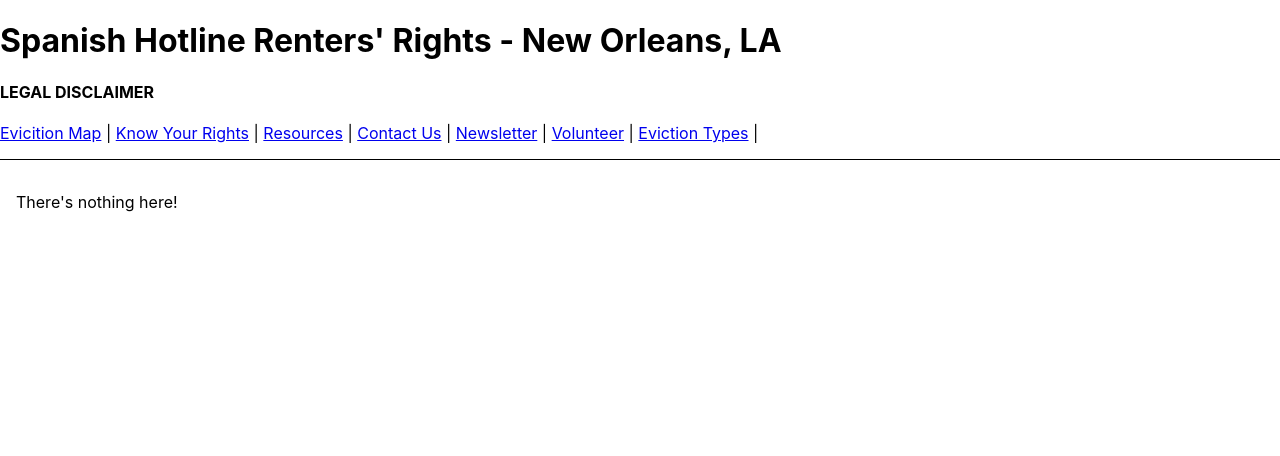
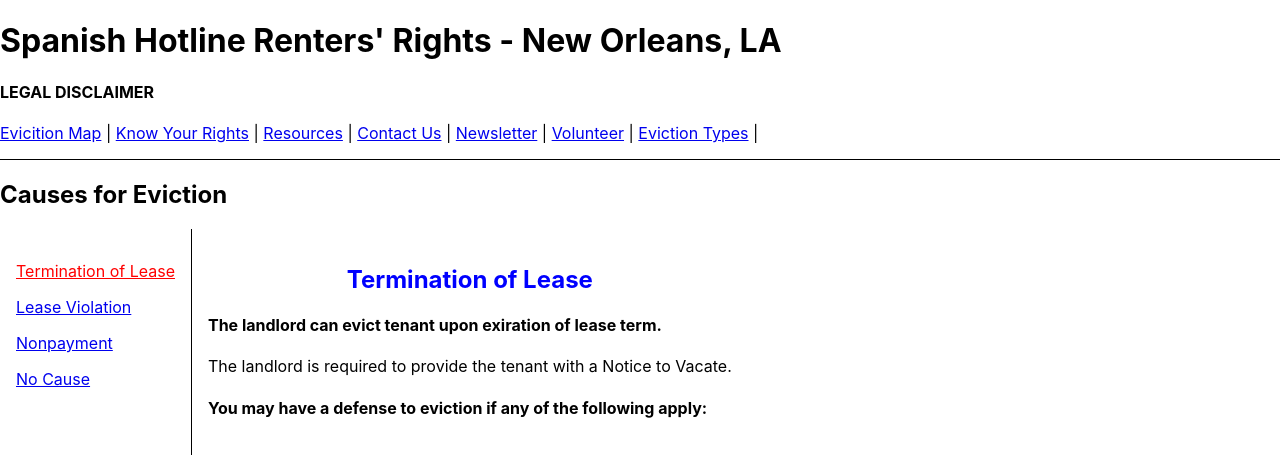
Before and after one commit to jaekerrclayton/renters-rights-front-end, a React (Create React App) app: page /eviction-types/1 in a window 1280 px wide. Shown: the top 456 px of the page. Built offline with nearby package versions, Linux system fonts and the light colour scheme.

Commit message:
most of types routes showing up

```diff
--- a/src/EvictionTypeData.js
+++ b/src/EvictionTypeData.js
@@ -1,37 +1,50 @@
 
 let evictionTypes = [
-    {cause: "termination of lease",
-    "Description":"The landlord can evict tenant upon exiration of lease term.",
-    "Landlord Needs": "The landlord is required to provide the tenant with a Notice to Vacate.",
-    "Renter Rights":{
-        "Inadequate Notice to Vacate" : "The Notice to Vacate must allow at least five days for the tenant to vacate the property. If a Rule for Possesion is filed before the sixth day after delivery of the Notice to Vacate, the tenant may be able to delay the eviction based on the inadequate notice.",
-        "Landlord Accepts Rent After Notice to Vacate" : "If your landlord accepts rent after delivery of the Notice to Vacate and before the judgement of eviction, you may have a defense to eviction--and you may have a reconducted month-to-month lease. If you are in this situation, you may attend the eviction trial and let the judge know that your landlord accepted rent. The landlord still has the right to deliver a Notice to Vacate to evict you for no cause, provided that they do so no later thann 10 days before the end of the current rental month. If you want to stay in your home, ask your landlord about renewing the lease."
+    {typeId: 1,
+    cause: "Termination of Lease",
+    description:"The landlord can evict tenant upon exiration of lease term.",
+    landlordNeeds: "The landlord is required to provide the tenant with a Notice to Vacate.",
+    renterRights:[
+        {defense: "Inadequate Notice to Vacate",
+        description: "The Notice to Vacate must allow at least five days for the tenant to vacate the property. If a Rule for Possesion is filed before the sixth day after delivery of the Notice to Vacate, the tenant may be able to delay the eviction based on the inadequate notice."},
+        {defense: "Landlord Accepts Rent After Notice to Vacate",
+        description: "If your landlord accepts rent after delivery of the Notice to Vacate and before the judgement of eviction, you may have a defense to eviction--and you may have a reconducted month-to-month lease. If you are in this situation, you may attend the eviction trial and let the judge know that your landlord accepted rent. The landlord still has the right to deliver a Notice to Vacate to evict you for no cause, provided that they do so no later thann 10 days before the end of the current rental month. If you want to stay in your home, ask your landlord about renewing the lease."
         }
+    ]},
+    {typeId: 2,
+    cause:"Lease Violation",
+    description: "A landlord can start an eviction when a tenant has violated the lease.",
+    landlordNeeds: "The landlord needs to provide evidence that a tenant has violated the lease. Some leases also require the landlord provide a warning and time to correct a lease violation before bringing an eviction.",
+    renterRights: [
+        {defense: "Res Judicata",
+        description: "Landlords may not bring a second lawsuit about the same lease violation incident according to the doctrine of res judicata."
+        }]
     },
-    {cause:"lease violation",
-    "Description" : "A landlord can start an eviction when a tenant has violated the lease.",
-    "Landlord Needs": "The landlord needs to provide evidence that a tenant has violated the lease. Some leases also require the landlord provide a warning and time to correct a lease violation before bringing an eviction.",
-    "Renter Rights" : {
-        "Res Judicata": "Landlords may not bring a second lawsuit about the same lease violation incident according to the doctrine of res judicata."
-        }
+    {typeId: 3,
+    cause: "Nonpayment",
+    description: "A landlord can start an eviction when a tenant has failed to pay rent on time.",
+    landlordNeeds: "",
+    renterRights: [
+        {defense:"Tenant Paid Rent",
+        description:"If you paid rent on time or the landlord accepted rent after the Notice to Vacate, you have a defense to eviction."},
+        {defense:"Landlord Refused Rent",
+        description:"The tenant may have a defense to eviction if the tenant can prove the landlord refused to accept the rent."},
+        {defense:"Landlord Usually Accepts Late Rent",
+        description:"There may be a defense to eviction if the tenant paid late and can show proof that the landlord has previously accepted rent late."},
+        {defense:"Deductions for Repairs",
+        description:"If you paid rent minus the cost of repairs you did to the property, you will need to show proof that you provided repairs, the cost of repairs, and a request for reimbursment from the landlord"},
+        {defense:"Uninhabitable Property",
+        description:"If you can provide proof that the unit was uninhabitable at the time of rent due to the landlord, you may have a defense to eviction."}
+        ]
     },
-    {cause: "nonpayment",
-    "Description" : "A landlord can start an eviction when a tenant has failed to pay rent on time.",
-    "Landlord Needs" : "",
-    "Renter Rights" : {
-        "Tenant Paid Rent" : "If you paid rent on time or the landlord accepted rent after the Notice to Vacate, you have a defense to eviction.",
-        "Landlord Refused Rent" : "The tenant may have a defense to eviction if the tenant can prove the landlord refused to accept the rent.",
-        "Landlord Usually Accepts Late Rent" : "There may be a defense to eviction if the tenant paid late and can show proof that the landlord has previously accepted rent late.",
-        "Deductions for Repairs" : "If you paid rent minus the cost of repairs you did to the property, you will need to show proof that you provided repairs, the cost of repairs, and a request for reimbursment from the landlord",
-        "Uninhabitable Property" : "If you can provide proof that the unit was uninhabitable at the time of rent due to the landlord, you may have a defense to eviction."
-        }
-    },
-    {cause:"No Cause",
-    "Description":"The landlord does not give a cause for eviction.",
-    "Landlord Needs" : "",
-    "Renter Rights" : {
-        "Active Lease" : "A landlord cannot legally evict you before the expiration of your written lease without a cause."
-        }
+    {typeId: 4,
+    cause:"No Cause",
+    description:"The landlord does not give a cause for eviction.",
+    landlordNeeds: "",
+    renterRights: [
+        {defense:"Active Lease",
+        description:"A landlord cannot legally evict you before the expiration of your written lease without a cause."}
+        ]
     }
 ];
 
@@ -40,8 +53,8 @@ export function getTypes() {
 };
 
 
-export function getType(cause) {
+export function getType(type_id) {
     return evictionTypes.find(
-    (evictionType) => evictionType.cause === cause
+        (type) => type.typeId === type_id
     );
 };
--- a/src/index.js
+++ b/src/index.js
@@ -27,11 +27,22 @@ root.render(
           />
           <Route path=":stageId" element={<EvictionStage />} />
         </Route>
-
         {/* <Route path="kyr" element={<KnowYourRights />} /> */}
         {/* <Route path="contact" element={<Contact />} /> */}
         {/* <Route path="newsletter" element={<Newsletter/>} /> */}
-        <Route path="eviction-types" element={<EvictionTypes />}/>
+        <Route path="eviction-types" element={<EvictionTypes />}>
+          <Route
+              index
+              element={
+                <main style={{ padding: "1rem" }}>
+                  <h2>Select the Cause Given By Your Landlord</h2>
+                  <h3>Need help finding the cause? Look at the examples below.</h3>
+                  <p>**picture examples will go here**</p>
+                </main>
+              }
+            />
+            <Route path=":typeId" element={<EvictionType />} />
+          </Route>
         <Route path="resources" element={<Resources />}>
           <Route
             index
--- /dev/null
+++ b/src/routes/evictionTypesRoutes/evictionType.css
@@ -0,0 +1,11 @@
+.type {
+    text-align: center;
+}
+
+.type-title {
+    color:blue;
+}
+
+h4 {
+    text-align: justify;
+}
--- a/src/routes/evictionTypesRoutes/evictionType.js
+++ b/src/routes/evictionTypesRoutes/evictionType.js
@@ -1,22 +1,27 @@
+import {
+    useParams,
+    useNavigate,
+    useLocation,
+    } from "react-router-dom";
 import React from 'react';
-import './evictionTypesData.json'
-import evictionTypesJson from './evictionTypesData.json';
+import { getType } from '../../EvictionTypeData';
+import './evictionType.css';
 
-const EvictionType = (CauseProps) => {
+export default function EvictionType() {
+    let navigate = useNavigate();
+    let location = useLocation();
+    let params = useParams();
+    let type = getType(parseInt(params.typeId, 10));
+
     return (
-        <span>
-            <h2> {CauseProps.title}</h2>
-            <p>{CauseProps.description}</p>
-            <h2> To legally ask you to vacate, your landlord must provide evidence that: </h2>
-            <ul>
-                {CauseProps.landlordProof}
-            </ul>
-            <h2>You may have a defense to eviction if one of the following apply:</h2>
-            <ul>
-                {CauseProps.renterRights}
-            </ul>
-        </span>
+        <main class='type' style={{ padding: "1rem" }}>
+            <h2 class='type-title'>{type.cause}</h2>
+            <h4 class='type-description'>{type.description}</h4>
+            <div>
+                <p>{type.landlordNeeds}</p>
+            </div>
+            <h4>You may have a defense to eviction if any of the following apply:</h4>
+                <p>{type.rentersRights}</p>
+        </main>
     );
-};
-
-export default EvictionType;
+}
--- a/src/routes/evictionTypesRoutes/evictionTypes.js
+++ b/src/routes/evictionTypesRoutes/evictionTypes.js
@@ -2,19 +2,11 @@ import React from 'react';
 import {
     NavLink,
     Outlet,
-    useSearchParams,
 } from "react-router-dom";
 import { getTypes } from '../../EvictionTypeData';
-// React Router makes it easy to read and manipulate
-// the search params with useSearchParams. It works a
-// lot like React.useState()
-// but stores and sets the state
-// in the URL search params instead of in memory.
-// import Invoice from "./invoice";
 
 const Types = () => {
-let evictionTypes = getTypes();
-let [searchParams, setSearchParams] = useSearchParams();
+    let types = getTypes();
     return (
         <main>
         <h2>Causes for Eviction</h2>
@@ -25,20 +17,18 @@ return (
                 padding: "1rem",
             }}
             >
-        {evictionTypes
-            .map((evictionType) => (
+                {types
+                    .map((type) => (
                         <NavLink
-            // function
-            // <NavLink className={({ isActive }) => isActive ? "red" : "blue"} />
                             style={({ isActive }) => ({
                                 display: "block",
                                 margin: "1rem 0",
                                 color: isActive ? "red" : "",
                                 })}
-                to={`/eviction-types/${evictionType.cause}`}
-                key={evictionType.cause}
+                                to={`/eviction-types/${type.typeId}`}
+                                key={type.typeId}
                         >
-                {evictionType.cause}
+                            {type.cause}
                         </NavLink>
                     ))}
         </nav>
@@ -48,30 +38,4 @@ return (
     );
 }
 
-
 export default Types;
-// import React from 'react';
-// import EvictionType from './evictionType';
-// import evictionTypesJson from './evictionTypesData.json';
-
-// const EvictionTypes = (types) => {
-//     const getEvictionTypesJSX = (evictTypes) => {
-//         return evictTypes.map((evictType) => {
-//             return (
-//                 <EvictionType
-//                     cause={evictType.cause}
-//                     description={evictType.description}
-//                     landlordProof={evictType["Landlord Needs"]}
-//                     renterRights={evictType["Renters Rights"]}
-//                 />
-//             )
-//         })
-//     }
-//     return (
-//         <ul>
-//             {getEvictionTypeListJSX(types)}
-//         </ul>
-//     );
-// };
-
-// export default EvictionTypes;
--- a/src/routes/evictionTypesRoutes/evictionTypesData.json
+++ /dev/null
@@ -1,35 +0,0 @@
-[
-    {"Cause": "Termination of Lease",
-    "Description":"The landlord can evict tenant upon exiration of lease term.",
-    "Landlord Needs": "The landlord is required to provide the tenant with a Notice to Vacate.",
-    "Renter Rights":{
-        "Inadequate Notice to Vacate" : "The Notice to Vacate must allow at least five days for the tenant to vacate the property. If a Rule for Possesion is filed before the sixth day after delivery of the Notice to Vacate, the tenant may be able to delay the eviction based on the inadequate notice.",
-        "Landlord Accepts Rent After Notice to Vacate" : "If your landlord accepts rent after delivery of the Notice to Vacate and before the judgement of eviction, you may have a defense to eviction--and you may have a reconducted month-to-month lease. If you are in this situation, you may attend the eviction trial and let the judge know that your landlord accepted rent. The landlord still has the right to deliver a Notice to Vacate to evict you for no cause, provided that they do so no later thann 10 days before the end of the current rental month. If you want to stay in your home, ask your landlord about renewing the lease."
-        }
-    },
-    {"Cause":"Lease Violation",
-    "Description" : "A landlord can start an eviction when a tenant has violated the lease.",
-    "Landlord Needs": "The landlord needs to provide evidence that a tenant has violated the lease. Some leases also require the landlord provide a warning and time to correct a lease violation before bringing an eviction.",
-    "Renter Rights" : {
-        "Res Judicata": "Landlords may not bring a second lawsuit about the same lease violation incident according to the doctrine of res judicata."
-        }
-    },
-    {"Cause" : "Nonpayment",
-    "Description" : "A landlord can start an eviction when a tenant has failed to pay rent on time.",
-    "Landlord Needs" : "",
-    "Renter Rights" : {
-        "Tenant Paid Rent" : "If you paid rent on time or the landlord accepted rent after the Notice to Vacate, you have a defense to eviction.",
-        "Landlord Refused Rent" : "The tenant may have a defense to eviction if the tenant can prove the landlord refused to accept the rent.",
-        "Landlord Usually Accepts Late Rent" : "There may be a defense to eviction if the tenant paid late and can show proof that the landlord has previously accepted rent late.",
-        "Deductions for Repairs" : "If you paid rent minus the cost of repairs you did to the property, you will need to show proof that you provided repairs, the cost of repairs, and a request for reimbursment from the landlord",
-        "Uninhabitable Property" : "If you can provide proof that the unit was uninhabitable at the time of rent due to the landlord, you may have a defense to eviction."
-        }
-    },
-    {"Cause":"No Cause",
-    "Description":"The landlord does not give a cause for eviction.",
-    "Landlord Needs" : "",
-    "Renter Rights" : {
-        "Active Lease" : "A landlord cannot legally evict you before the expiration of your written lease without a cause."
-        }
-    }
-]
```
Lines whose indentation alone changed are shown as unchanged.
